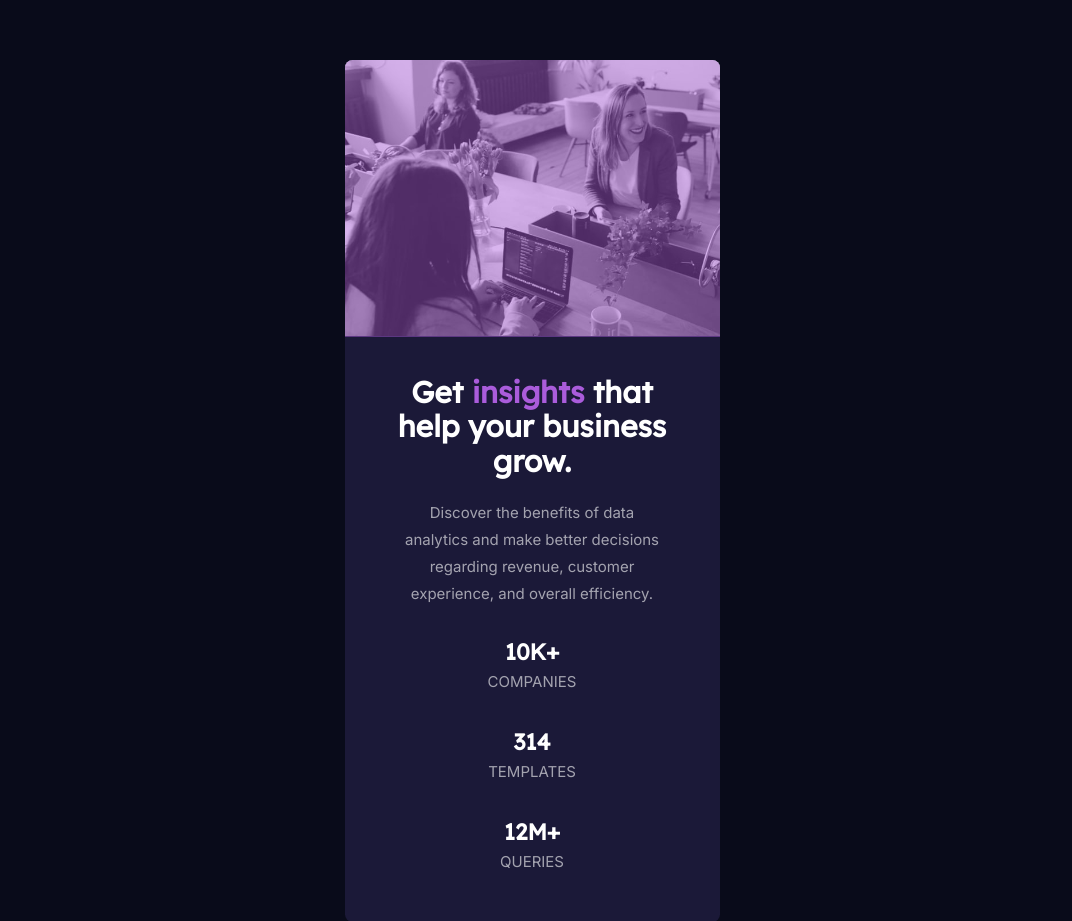
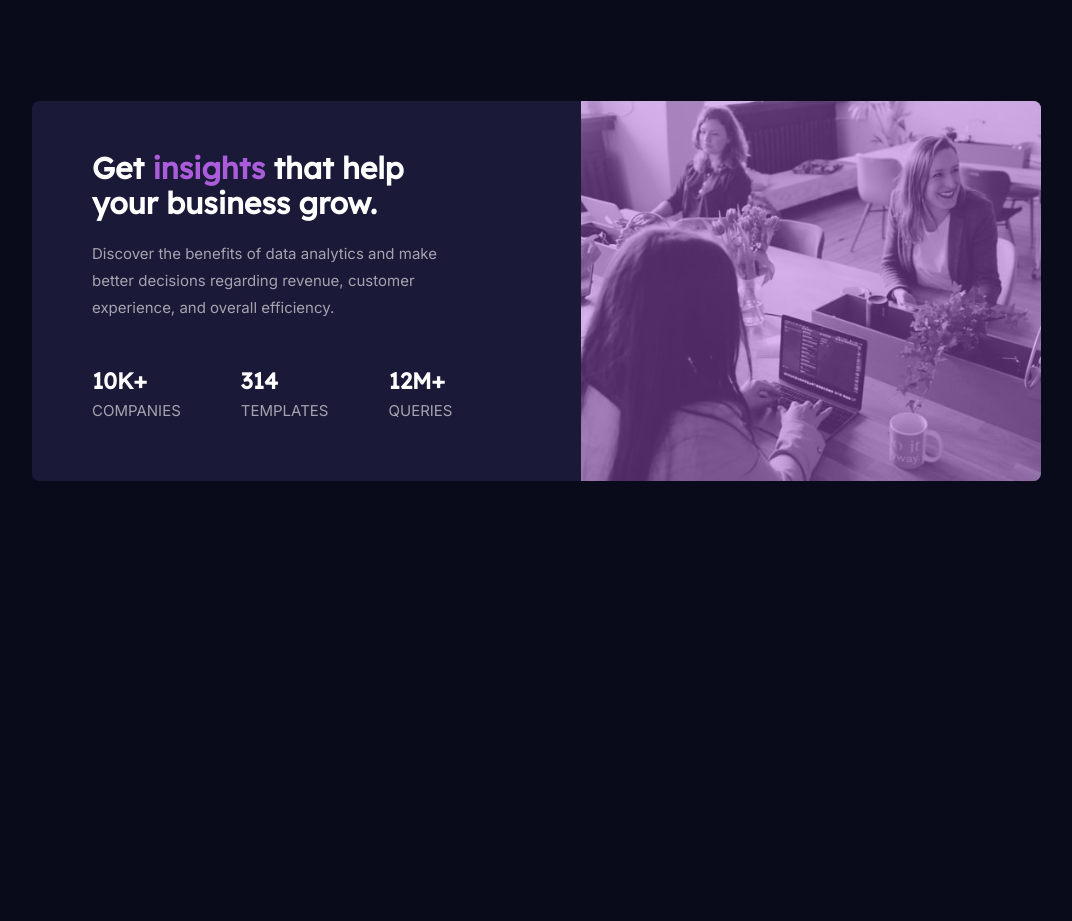
Before and after one commit to Nitheesh-Kumar99/Status-Preview-Card-Component, a plain HTML site: page index.html in a window 1280 px wide. Shown: the part 109-1030 px from the top of the page, without its empty margins (108-1180 px from the left). After the commit the page ends 800 px from the top, so only its background shows below. Drawn offline with Linux system fonts and the light colour scheme.

Commit message:
Desktop Layout Completed

```diff
--- a/styles/style.css
+++ b/styles/style.css
@@ -133,3 +133,87 @@ body {
 .image {
   position: relative;
 }
+
+@media screen and (min-width: 800px) {
+  body {
+    padding: 1rem;
+    height: 100vh;
+    padding-right: 3rem;
+    padding-left: 3rem;
+  }
+  .main-container {
+    display: flex;
+    flex-direction: row;
+    width: 1000px;
+    padding: 0;
+    border-bottom-right-radius: 0.5rem;
+    border-bottom-left-radius: 0.5rem;
+    border-top-right-radius: 0.5rem;
+    border-top-left-radius: 0.5rem;
+  }
+  .container-2 {
+    width: 60%;
+    height: 380px;
+    border-bottom-right-radius: 0.5rem;
+    border-top-right-radius: 0.5rem;
+  }
+  .overlay {
+    position: absolute;
+    top: 0;
+    left: 9.1px;
+    bottom: 0;
+    right: 0;
+    background-color: var(--clr-soft-violet-accent);
+    opacity: 45%;
+    height: 380px;
+    width: 460px;
+    border-top-left-radius: 0;
+    border-bottom-right-radius: 0.5rem;
+    border-top-right-radius: 0.5rem;
+  }
+  .image {
+    position: relative;
+    height: 428px;
+    width: 460px;
+    border-bottom-right-radius: 0.5rem;
+    border-top-right-radius: 0.5rem;
+  }
+  .mobile-img {
+    display: none;
+  }
+  .desktop-img {
+    display: flex;
+    margin-left: 9px;
+    height: 380px;
+    border-bottom-right-radius: 0.5rem;
+    border-top-right-radius: 0.5rem;
+  }
+  .title-description {
+    text-align: left;
+    width: 90%;
+  }
+  .title {
+    text-align: left;
+    width: 75%;
+    padding-left: 2rem;
+    padding-top: 1rem;
+  }
+  .details-container {
+    flex-direction: row;
+    align-items: center;
+    text-align: left;
+    width: 100%;
+    padding-left: 3rem;
+    padding-top: 1rem;
+  }
+  .item {
+    text-align: left;
+    flex-direction: column;
+    align-items: flex-start;
+    align-content: space-between;
+    padding-left: 3rem;
+  }
+  .item-1 {
+    padding: 1rem;
+  }
+}
```
